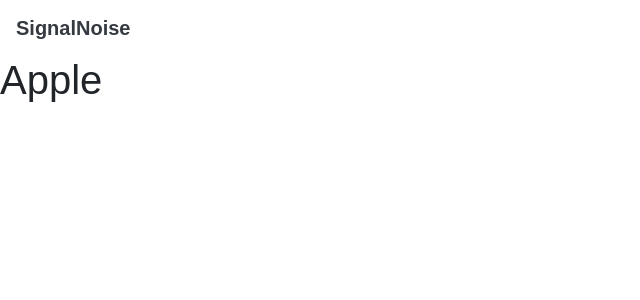
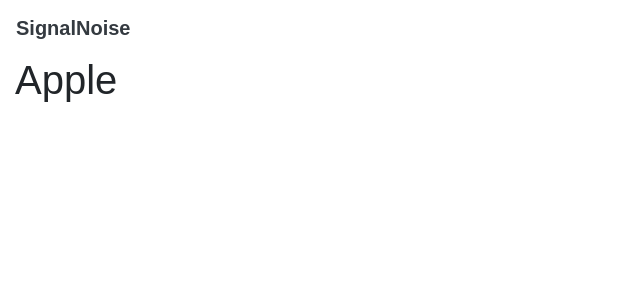
Before and after one commit to signalnoiseongithub/www, a Jekyll site: the page built from _smartphone/apple.md, in a window 1280 px wide. Shown: the top 300 px of the page, without its empty margins (0-640 px from the left). Built offline with Jekyll 4.4.1, drawn with Linux system fonts in a browser that asks for light colours; some web fonts are replaced.

Commit message:
Update apple.md

```diff
--- a/_smartphone/apple.md
+++ b/_smartphone/apple.md
@@ -1,8 +1,4 @@
 ---
-layout: default
+layout: page
 title: Apple
 ---
-
-<section>
-  <h1>{{ page.title }}</h1>
-</section>
```
